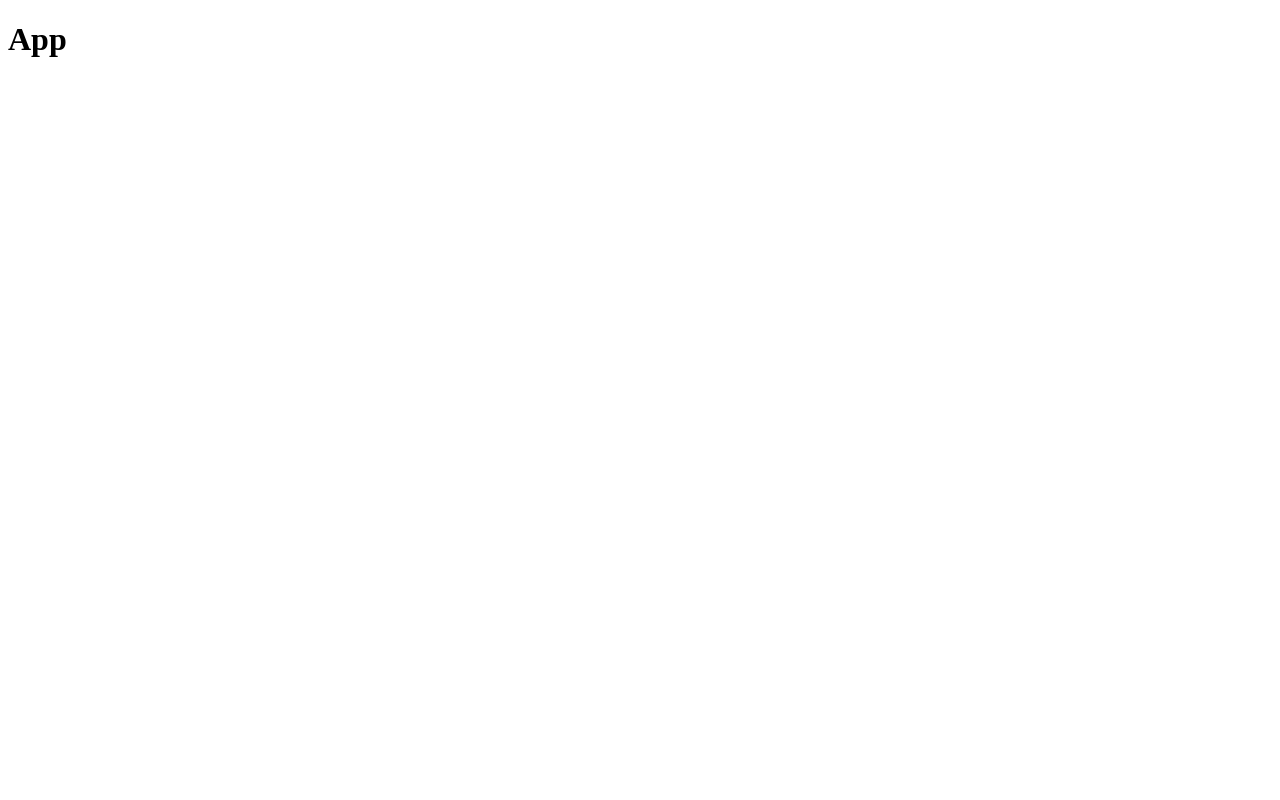
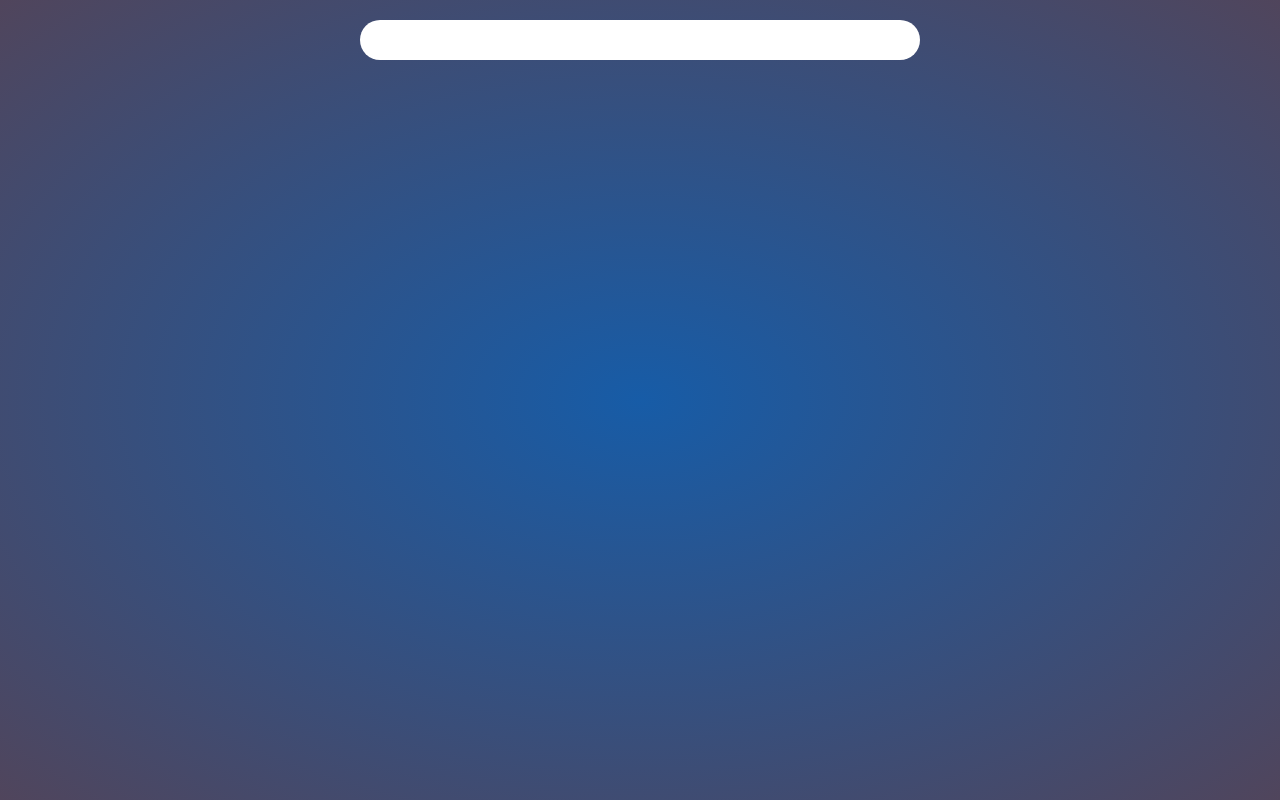
Before and after one commit to edoves/todo-app-firebase, a React (Create React App) app: page / in a window 1280 px wide. Built offline with nearby package versions, Linux system fonts and the light colour scheme.

Commit message:
Setting app intial code for app and index.js

```diff
--- a/src/App.js
+++ b/src/App.js
@@ -1,9 +1,10 @@
 import React from "react";
+import "./app.css";
 
 const App = () => {
   return (
-    <div>
-      <h1>App</h1>
+    <div className="todo">
+      <div className="container"></div>
     </div>
   );
 };
--- a/src/index.js
+++ b/src/index.js
@@ -1,5 +1,6 @@
 import React from "react";
 import ReactDOM from "react-dom";
 import App from "./App";
+import "./index.css";
 
 ReactDOM.render(<App />, document.getElementById("root"));
```
